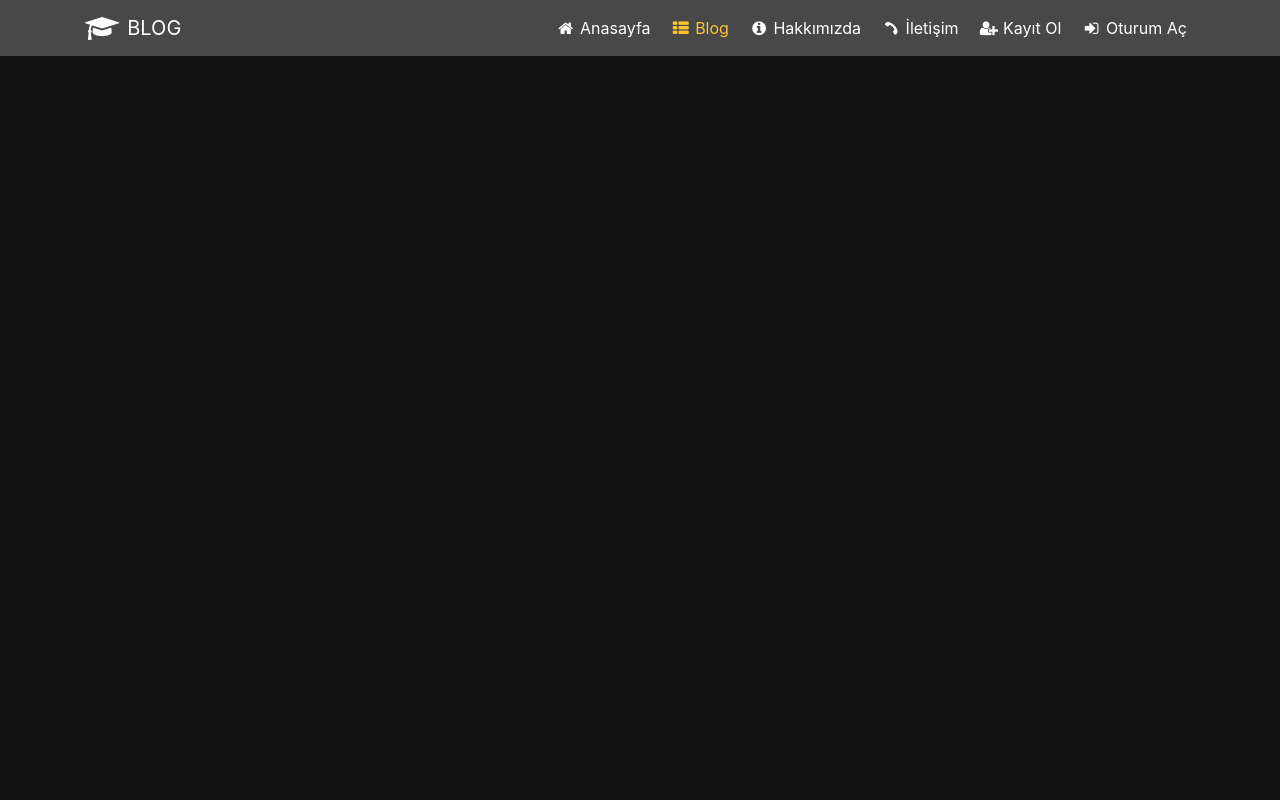
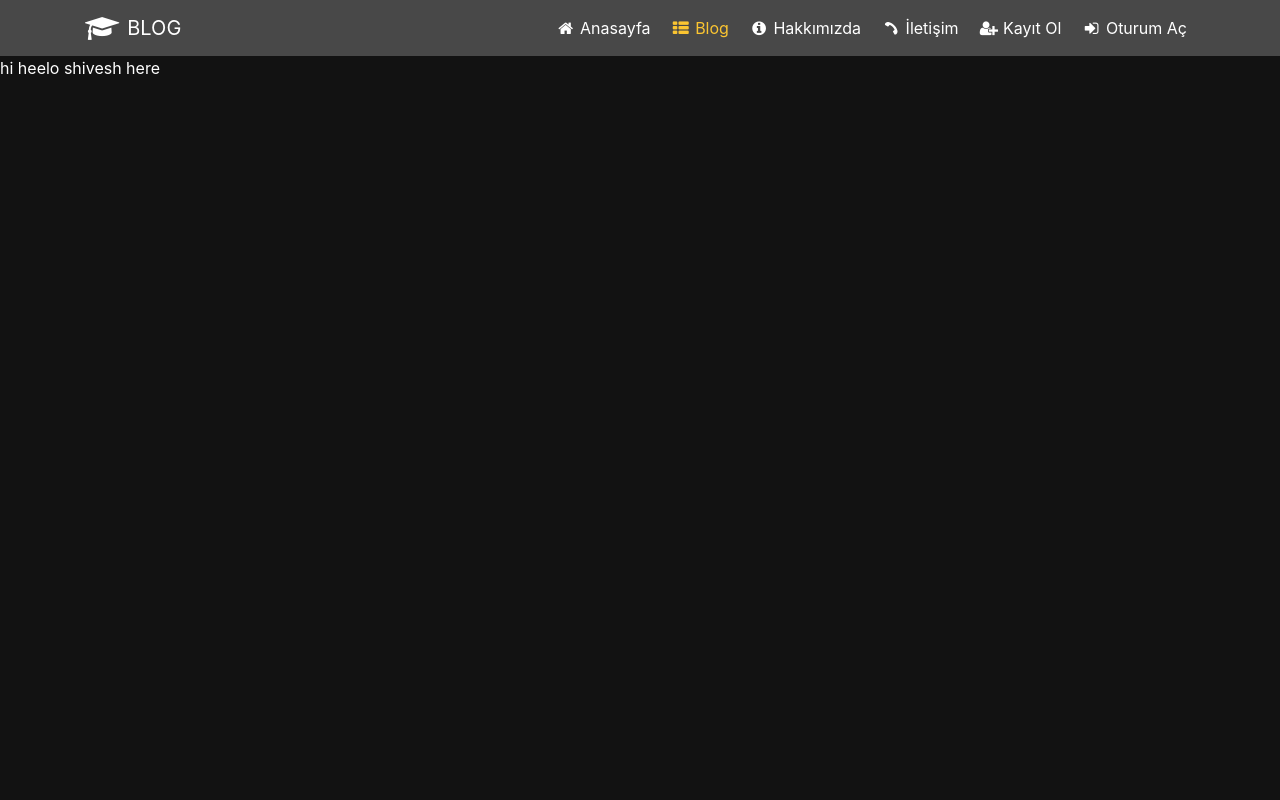
Before and after one commit to Sanayshah2/go-corona-corona-go, a Django app: page /dev/ in a window 1280 px wide. Run offline with Django 3.2, Linux system fonts and the light colour scheme; some libraries are stand-ins or nearby versions.

Commit message:
Testing second time how is git

```diff
--- a/covid19/covidapp/templates/covidapp/dev.html
+++ b/covid19/covidapp/templates/covidapp/dev.html
@@ -74,6 +74,6 @@ footer .cizgi { border-right: 1px solid #535e67; }
     <!--# Navbar #-->
     </header>
 
-
+hi heelo shivesh here
 </body>
 </html>
```
